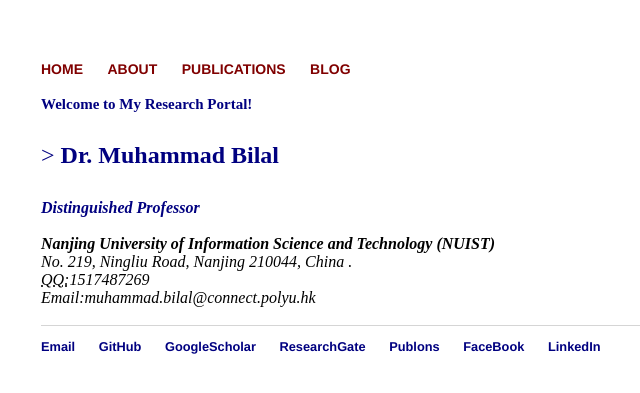
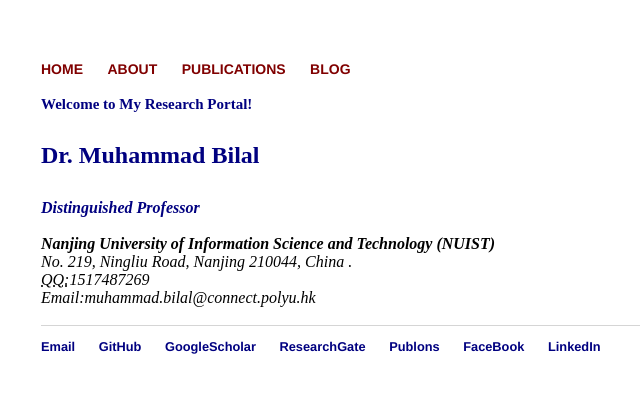
Before and after one commit to rs-DrBilal/rsbilal.github.io, a Jekyll site: the page built from index.html, in a window 1280 px wide. Shown: the top 393 px of the page, without its empty margins (151-791 px from the left). Built offline with Jekyll 4.4.1, drawn with Linux system fonts in a browser that asks for light colours.

Commit message:
Update index.html

```diff
--- a/index.html
+++ b/index.html
@@ -4,7 +4,7 @@
 ---
 <div class="blurb">
 	<p style="color: NAVY; font-size:15px"><strong>Welcome to My Research Portal!</strong></p>
-	<p <a href="http://ocean.nuist.edu.cn/muhammadbilal" style="color: NAVY">> <strong>Dr. Muhammad Bilal</strong></a><br></p>
+	<p <li><a href="http://ocean.nuist.edu.cn/muhammadbilal" style="color: NAVY"><strong>Dr. Muhammad Bilal</strong></a><br></p>
 		<p style="color: NAVY;font-size:16px"><strong><em>Distinguished Professor</em></strong></a></p>
 					<address>
 					<strong>Nanjing University of Information Science and Technology (NUIST)</strong><br>
```
